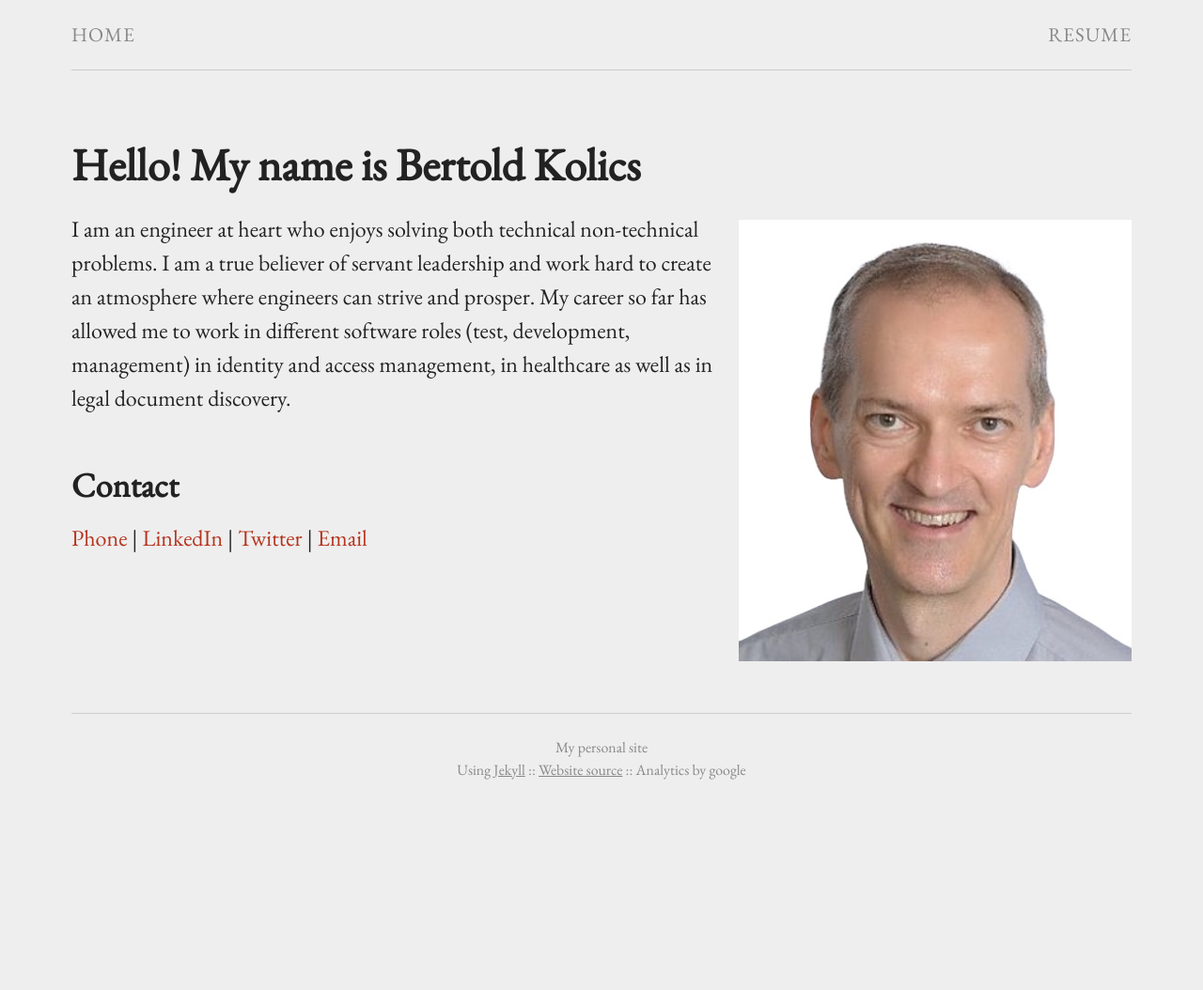
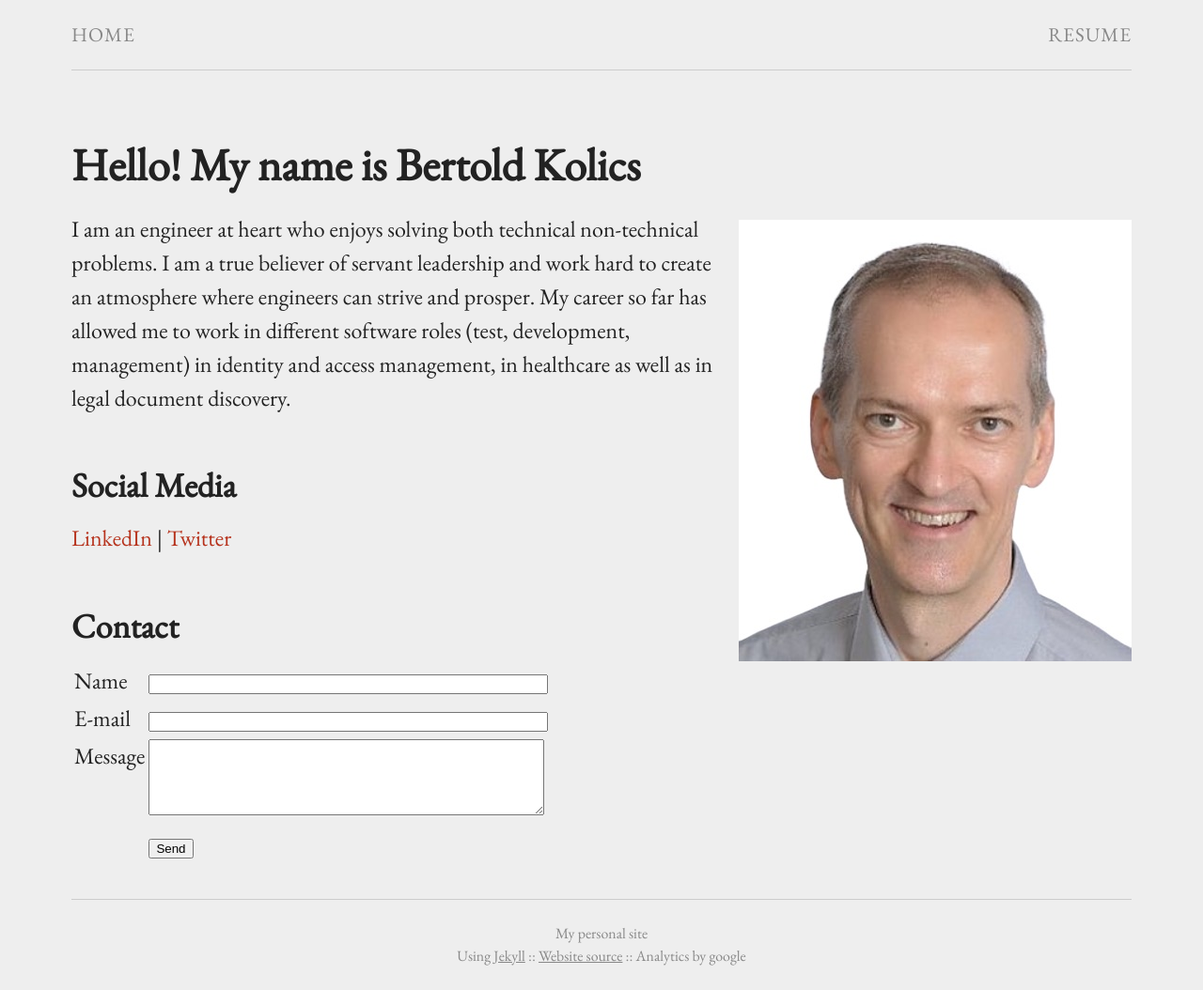
Before and after one commit to bertold/bertold.kolics.net, a Jekyll site: the page built from index.md, in a window 1280 px wide. Shown: the whole page at 94% size. Built offline with Jekyll 4.4.1, drawn with Linux system fonts in a browser that asks for light colours; before the commit the page ends 900 px from its top, so only the background shows below that.

Commit message:
Added contact form

```diff
--- a/index.md
+++ b/index.md
@@ -8,10 +8,13 @@ permalink: /
 
 I am an engineer at heart who enjoys solving both technical non-technical problems. I am a true believer of servant leadership and work hard to create an atmosphere where engineers can strive and prosper. My career so far has allowed me to work in different software roles (test, development, management) in identity and access management, in healthcare as well as in legal document discovery.
 
+## Social Media
+
+[LinkedIn] \| [Twitter]
+
+[Twitter]: https://twitter.com/bkolics
+[LinkedIn]: https://linkedin.com/in/bertold
+
 ## Contact
 
-[Phone] \| [LinkedIn] \| [Twitter] \| {% include contact.html %}
-
-[Phone]: tel:+15122263605
-[Twitter]: https://twitter.com/bkolics
-[LinkedIn]: https://linkedin.com/in/bertold
+{% include contact.html %}
```
Also changed, not shown: _includes/contact.html (+43 -18 lines).
